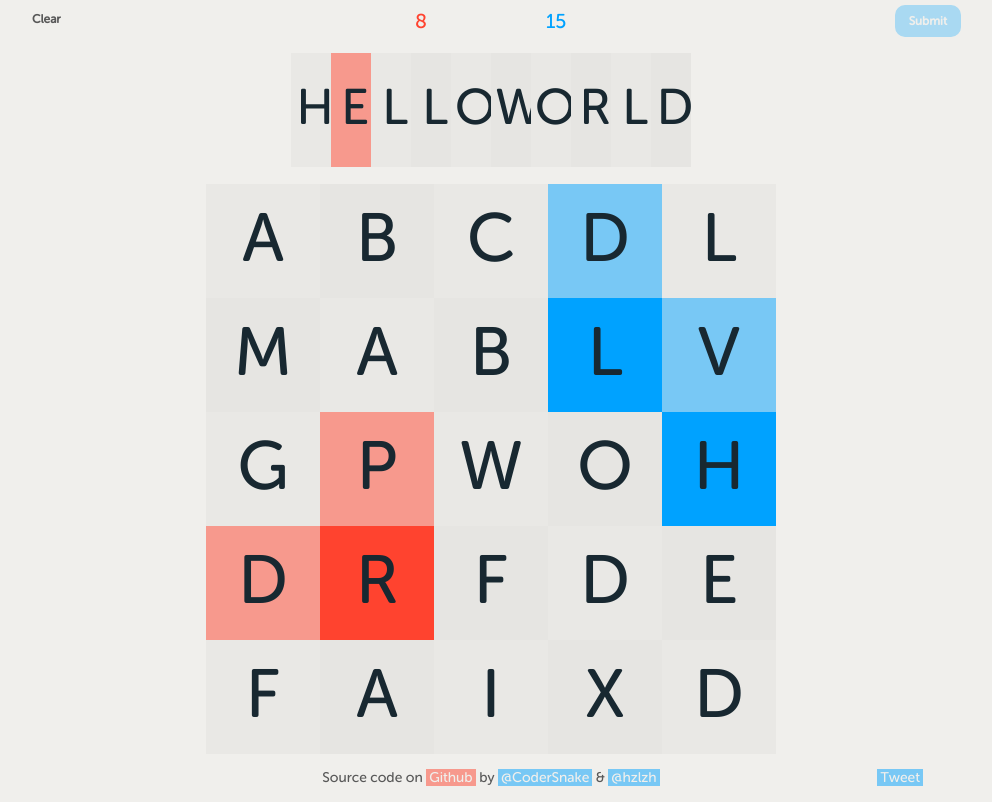
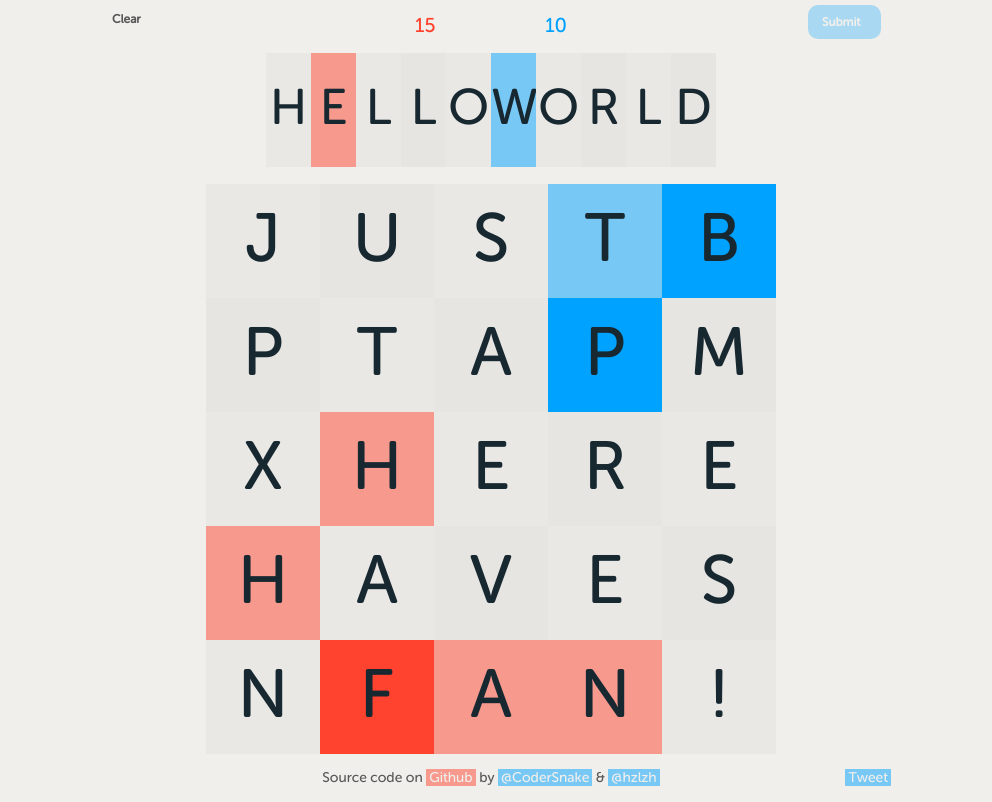
Before and after one commit to hzlzh/Letterpress-Helper, a PHP site: page / in a window 1280 px wide. Shown: the whole page, without its empty margins (149-1141 px from the left). Run offline with PHP 8.4, Linux system fonts and the light colour scheme; some libraries are stand-ins or nearby versions.

Commit message:
update js effect

```diff
--- a/css/style.css
+++ b/css/style.css
@@ -352,7 +352,7 @@
   font-family: "museo_sans_rounded_500regular";
   font-size: 14px;
   background-color: #f0efec;
-  width: 960px;
+  width: 800px;
   margin: 0 auto;
   color: #585858;
 }
@@ -384,6 +384,8 @@
   display: block;
 }
 .header ul#tool-bar li.count-board {
+  overflow: hidden;
+  line-height: 20px;
   font-size: 20px;
   left: 50%;
   margin-left: -76px;
@@ -393,11 +395,11 @@
 }
 .header ul#tool-bar li.count-board .word-left {
   color: #ff432f;
-  margin-right: 57px;
+  float: left;
 }
 .header ul#tool-bar li.count-board .word-count {
   color: #00a2ff;
-  margin-left: 57px;
+  float: right;
 }
 .header ul#tool-bar li.right {
   float: right;
@@ -405,7 +407,10 @@
   margin-top: 5px;
   margin-right: 10px;
 }
-.header ul#tool-bar li.right span {
+.header ul#tool-bar li.right input {
+  font-weight: bolder;
+  width: 45px;
+  border: none;
   color: #f0efec;
   background-color: #a9d9f2;
   padding: 10px 14px;
@@ -418,32 +423,42 @@
   background-clip: padding-box;
   cursor: pointer;
 }
-.header ul#tool-bar li.right span:hover {
+.header ul#tool-bar li.right input:hover {
   background-color: #78c8f5;
 }
-.wrapper ul.letter-box li span {
+.wrapper .letter-box input,
+.wrapper .letter-box span {
   color: #182831;
+  border: none;
+  height: 57px;
   background: #e6e5e2;
   width: 114px;
   display: block;
+  outline: none;
+  text-transform: uppercase;
   font-size: 50px;
   line-height: 57px;
   text-align: center;
   padding: 26px 0 31px;
 }
-.wrapper ul.letter-box li span.odd {
+.wrapper .letter-box input.odd,
+.wrapper .letter-box span.odd {
   background-color: #e9e8e5;
 }
-.wrapper ul.letter-box li span.red {
+.wrapper .letter-box input.red,
+.wrapper .letter-box span.red {
   background-color: #f7998d;
 }
-.wrapper ul.letter-box li span.red.double {
+.wrapper .letter-box input.red.double,
+.wrapper .letter-box span.red.double {
   background-color: #ff432f;
 }
-.wrapper ul.letter-box li span.blue {
+.wrapper .letter-box input.blue,
+.wrapper .letter-box span.blue {
   background-color: #78c8f5;
 }
-.wrapper ul.letter-box li span.blue.double {
+.wrapper .letter-box input.blue.double,
+.wrapper .letter-box span.blue.double {
   background-color: #00a2ff;
 }
 .wrapper .result-box {
@@ -454,29 +469,24 @@
   display: table;
   margin: 0 auto;
 }
-.wrapper .result-box .result ul {
+.wrapper .result-box .result .letter-box {
   overflow: hidden;
 }
-.wrapper .result-box .result ul li {
+.wrapper .result-box .result .letter-box span {
   float: left;
-}
-.wrapper .result-box .result ul li span {
-  width: 40px;
-  padding-left: 10%;
-  padding-right: 10%;
+  width: 45px;
+  cursor: default;
 }
 .wrapper .letters-pool {
   width: 570px;
   margin: 17px auto 0;
   display: block;
 }
-.wrapper .letters-pool ul {
+.wrapper .letters-pool .letter-box {
   overflow: hidden;
 }
-.wrapper .letters-pool ul li {
+.wrapper .letters-pool .letter-box input {
   float: left;
-}
-.wrapper .letters-pool ul li span {
   font-size: 68px;
 }
 .footer {
@@ -505,7 +515,7 @@
   background-color: #ff432f;
 }
 .footer .copyright .tweet-button {
-  right: 5%;
+  right: 0;
   display: inline-block;
   line-height: 20px;
   position: absolute;
--- a/css/style.less
+++ b/css/style.less
@@ -26,7 +26,7 @@
   font-family:"museo_sans_rounded_500regular";
   font-size:14px;
   background-color: @bg;
-  width:960px;
+  width:800px;
   margin:0 auto;
   color: @black;
   ul{margin:0;padding:0;
@@ -38,22 +38,20 @@
     li.left{float:left;font-weight: bolder;margin-top: 13px;margin-left: 21px;cursor:pointer;
       span{display: block;}
     }
-    li.count-board{font-size: 20px;left: 50%;margin-left: -76px;margin-top: 16px;position: absolute;width: 152px;
-      .word-left{color: @d-red;margin-right:57px;}
-      .word-count{color: @d-blue;margin-left:57px;}
+    li.count-board{overflow: hidden;line-height:20px;font-size: 20px;left: 50%;margin-left: -76px;margin-top: 16px;position: absolute;width: 152px;
+      .word-left{color: @d-red;float:left;}
+      .word-count{color: @d-blue;float:right;}
     }
     li.right{float:right;font-weight: bolder;margin-top: 5px;margin-right: 10px;
-      span{color:#f0efec;background-color: #a9d9f2;padding: 10px 14px;display: block;.rounded(10px);cursor:pointer;
+      input{font-weight: bolder;width:45px;border: none;color:#f0efec;background-color: #a9d9f2;padding: 10px 14px;display: block;.rounded(10px);cursor:pointer;
         &:hover{background-color: @l-blue;}
       }
     }
   }
 }
 .wrapper{
-  ul.letter-box{
-    li{
-      span{
-        color:#182831;background: @d-gray;width: 114px;display: block;font-size: 50px;line-height: 57px;text-align: center;padding:26px 0 31px;
+  .letter-box{
+    input,span{color:#182831;border: none;height:57px;background: @d-gray;width: 114px;display: block;outline: none;text-transform:uppercase;font-size: 50px;line-height: 57px;text-align: center;padding:26px 0 31px;
       &.odd{
         background-color: @l-gray;
       }
@@ -71,21 +69,16 @@
       }
     }
   }
-  }
   .result-box{overflow: hidden;
     .result{clear: both;display: table;margin: 0 auto;
-      ul{overflow: hidden;
-        li{float: left;
-          span{width: 40px;padding-left: 10%;padding-right:10%;}
-        }
+      .letter-box{overflow: hidden;
+        span{float: left;width: 45px;cursor:default;}
       }
     }
   }
   .letters-pool{width: 570px;margin: 17px auto 0;display: block;
-    ul{overflow: hidden;
-      li{float: left;
-        span{font-size:68px;}
-      }
+    .letter-box{overflow: hidden;
+      input{float: left;font-size:68px;}
     }
   }
 }
@@ -98,6 +91,6 @@
         &:hover{background-color: @d-red;}
       }
     }
-    .tweet-button{right:5%;display: inline-block;line-height: 20px;position: absolute;top: 0;}
+    .tweet-button{right:0;display: inline-block;line-height: 20px;position: absolute;top: 0;}
   }
 }
--- a/index.html
+++ b/index.html
@@ -8,7 +8,7 @@
     <meta content="" name="description">
     <link href="css/style.css" rel="stylesheet">
     <link href="css/style.css" rel="alternate" title="RSS Feed" typr="application/rss+xml">
-    <script src="js/modernizr.js"></script>
+    <script src="js/libs/modernizr.js"></script>
     <script src="http://ajax.googleapis.com/ajax/libs/jquery/1.8.2/jquery.min.js"></script>
     <script>
       //<![CDATA[
@@ -41,125 +41,55 @@
           <span class="word-count">15</span>
         </li>
         <li class="right">
-          <span>Submit</span>
+          <input value="Submit">
         </li>
       </ul>
     </header>
     <div class="wrapper">
       <div class="result-box">
         <div class="result">
-          <ul class="letter-box">
-            <li>
+          <div class="letter-box">
             <span class="odd">H</span>
-            </li>
-            <li>
             <span class="red">E</span>
-            </li>
-            <li>
             <span class="odd">L</span>
-            </li>
-            <li>
             <span>L</span>
-            </li>
-            <li>
             <span class="odd">O</span>
-            </li>
-            <li>
-              <span>W</span>
-            </li>
-            <li>
+            <span class="blue">W</span>
             <span class="odd">O</span>
-            </li>
-            <li>
             <span>R</span>
-            </li>
-            <li>
             <span class="odd">L</span>
-            </li>
-            <li>
             <span>D</span>
-            </li>
-          </ul>
+          </div>
         </div>
       </div>
       <div class="letters-pool">
-        <ul class="letter-box">
-          <li>
-            <span class="odd">A</span>
-          </li>
-          <li>
-            <span>B</span>
-          </li>
-          <li>
-            <span class="odd">C</span>
-          </li>
-          <li>
-            <span class="blue">D</span>
-          </li>
-          <li>
-            <span class="odd">L</span>
-          </li>
-          <li>
-            <span>M</span>
-          </li>
-          <li>
-            <span class="odd">A</span>
-          </li>
-          <li>
-            <span>B</span>
-          </li>
-          <li>
-            <span class="odd blue double">L</span>
-          </li>
-          <li>
-            <span class="blue">V</span>
-          </li>
-          <li>
-            <span class="odd">G</span>
-          </li>
-          <li>
-            <span class="red">P</span>
-          </li>
-          <li>
-            <span class="odd">W</span>
-          </li>
-          <li>
-            <span>O</span>
-          </li>
-          <li>
-            <span class="odd blue double">H</span>
-          </li>
-          <li>
-            <span class="red">D</span>
-          </li>
-          <li>
-            <span class="odd red double">R</span>
-          </li>
-          <li>
-            <span>F</span>
-          </li>
-          <li>
-            <span class="odd">D</span>
-          </li>
-          <li>
-            <span>E</span>
-          </li>
-          <li>
-            <span class="odd">F</span>
-          </li>
-          <li>
-            <span>A</span>
-          </li>
-          <li>
-            <span class="odd">I</span>
-          </li>
-          <li>
-            <span>X</span>
-          </li>
-          <li>
-            <span class="odd">D</span>
-          </li>
-        </ul>
+        <div class="letter-box">
+          <input class="odd" maxlength="1" value="J">
+          <input maxlength="1" value="U">
+          <input class="odd" maxlength="1" value="S">
+          <input class="blue" maxlength="1" value="T">
+          <input class="odd blue double" maxlength="1" value="B">
+          <input maxlength="1" value="P">
+          <input class="odd" maxlength="1" value="T">
+          <input maxlength="1" value="A">
+          <input class="odd blue double" maxlength="1" value="P">
+          <input maxlength="1" value="M">
+          <input class="odd" maxlength="1" value="X">
+          <input class="red" maxlength="1" value="H">
+          <input class="odd" maxlength="1" value="E">
+          <input maxlength="1" value="R">
+          <input class="odd" maxlength="1" value="E">
+          <input class="red" maxlength="1" value="H">
+          <input class="odd" maxlength="1" value="A">
+          <input maxlength="1" value="V">
+          <input class="odd" maxlength="1" value="E">
+          <input maxlength="1" value="S">
+          <input class="odd" maxlength="1" value="N">
+          <input class="red double" maxlength="1" value="F">
+          <input class="odd red" maxlength="1" value="A">
+          <input class="red" maxlength="1" value="N">
+          <input class="odd" maxlength="1" value="!">
+        </div>
       </div>
     </div>
     <footer class="footer">
@@ -176,6 +106,7 @@
         </div>
       </div>
     </footer>
+    <script src="js/libs/jquery.jrumble.1.3.min.js"></script>
     <script src="js/main.js"></script>
   </body>
 </html>
--- /dev/null
+++ b/js/libs/jquery.jrumble.1.3.min.js
@@ -0,0 +1,2 @@
+/* jRumble v1.3 - http://jackrugile.com/jrumble - MIT License */
+(function(f){f.fn.jrumble=function(g){var a=f.extend({x:2,y:2,rotation:1,speed:15,opacity:false,opacityMin:0.5},g);return this.each(function(){var b=f(this),h=a.x*2,i=a.y*2,k=a.rotation*2,g=a.speed===0?1:a.speed,m=a.opacity,n=a.opacityMin,l,j,o=function(){var e=Math.floor(Math.random()*(h+1))-h/2,a=Math.floor(Math.random()*(i+1))-i/2,c=Math.floor(Math.random()*(k+1))-k/2,d=m?Math.random()+n:1,e=e===0&&h!==0?Math.random()<0.5?1:-1:e,a=a===0&&i!==0?Math.random()<0.5?1:-1:a;b.css("display")==="inline"&&(l=true,b.css("display","inline-block"));b.css({position:"relative",left:e+"px",top:a+"px","-ms-filter":"progid:DXImageTransform.Microsoft.Alpha(Opacity="+d*100+")",filter:"alpha(opacity="+d*100+")","-moz-opacity":d,"-khtml-opacity":d,opacity:d,"-webkit-transform":"rotate("+c+"deg)","-moz-transform":"rotate("+c+"deg)","-ms-transform":"rotate("+c+"deg)","-o-transform":"rotate("+c+"deg)",transform:"rotate("+c+"deg)"})},p={left:0,top:0,"-ms-filter":"progid:DXImageTransform.Microsoft.Alpha(Opacity=100)",filter:"alpha(opacity=100)","-moz-opacity":1,"-khtml-opacity":1,opacity:1,"-webkit-transform":"rotate(0deg)","-moz-transform":"rotate(0deg)","-ms-transform":"rotate(0deg)","-o-transform":"rotate(0deg)",transform:"rotate(0deg)"};b.bind({startRumble:function(a){a.stopPropagation();clearInterval(j);j=setInterval(o,g)},stopRumble:function(a){a.stopPropagation();clearInterval(j);l&&b.css("display","inline");b.css(p)}})})}})(jQuery);
--- a/js/script.js
+++ /dev/null
@@ -1,3 +0,0 @@
-jQuery(document).ready(function($) {
-
-});
```
Also changed, not shown: js/main.js (added, +51 -0 lines), js/libs/modernizr.js (renamed from js/modernizr.js), 1 other file. Lines whose indentation alone changed are shown as unchanged.
